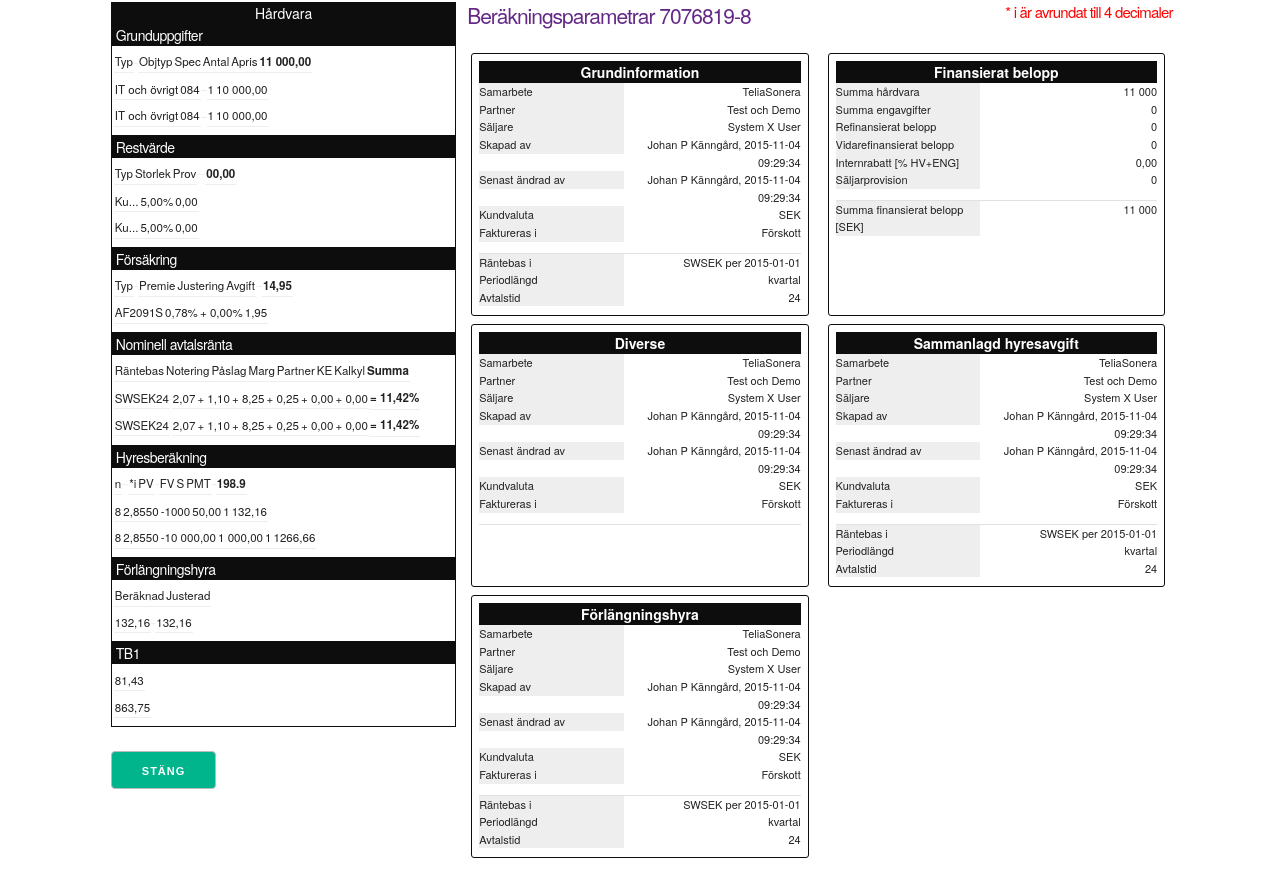
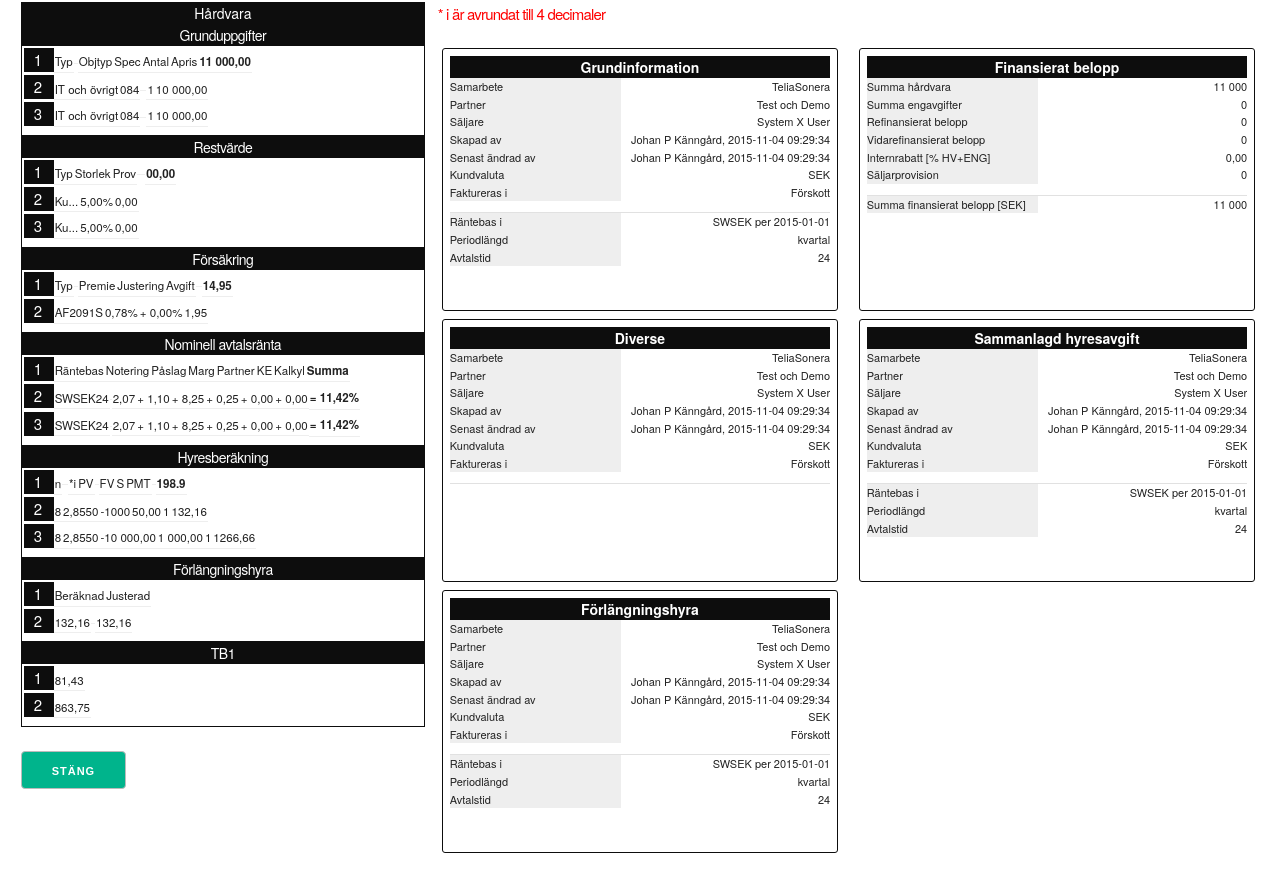
Before and after one commit to Ferdinand1945/params, a website: page index.html in a window 1280 px wide. Shown: the part 66-936 px from the top of the page. Drawn offline with nearby package versions, Linux system fonts and the light colour scheme.

Commit message:
loop less and fix in responsive

```diff
--- a/css/skeleton.css
+++ b/css/skeleton.css
@@ -48,8 +48,10 @@
     padding: 0; }
 }
 
+
+
 /* For devices larger than 550px */
-@media (min-width: 550px) {
+@media (min-width: 1210px) {
   .container {
     width: 80%; }
   .column,
@@ -63,7 +65,7 @@
   .one.columns                    { width: 4.66666666667%; }
   .two.columns                    { width: 13.3333333333%; }
   .three.columns                  { width: 22%;            }
-  .four.columns                   { width: 30.6666666667%; }
+  .four.columns                   { width: 100%; }
   .five.columns                   { width: 39.3333333333%; }
   .six.columns                    { width: 48%;            }
   .seven.columns                  { width: 56.6666666667%; }
@@ -409,10 +411,14 @@ there.
 @media (min-width: 550px) {}
 
 /* Larger than tablet */
-@media (min-width: 750px) {}
+@media (min-width: 750px) {
+   .four.columns { width: 100%; }
+}
 
 /* Larger than desktop */
 @media (min-width: 1000px) {}
 
 /* Larger than Desktop HD */
-@media (min-width: 1200px) {}
+@media (max-width: 1213px) {
+
+}
--- a/css/style.less
+++ b/css/style.less
@@ -1,23 +1,40 @@
 /******* Colors *********/
-@black:  #0D0D0D;
+@black: #0D0D0D;
 @white: #fff;
 @grey: #eee;
 @purple: #642887;
 @close: #00B48C;
 /******* Size ********/
-@size-xs:0.772em;
+@size-xs: 0.772em;
 @base-size: 1em;
 @size-s: 1.4em;
 @size-m: 1.8em;
 @size-l: 2.2em;
+/******* Numbers on tables *******/
+@iterations: 15;
 
-body { }
+.mixin-loop (@i) when (@i > 0) {
+  tr:nth-child(@{i}):after {
+    content: "@{i}";
+    float: left;
+      padding:0 10px;;
+      width: 10px;
+      background: @black;
+      color: @white;
+  }
+  .mixin-loop(@i - 1);
+}
+.mixin-loop(@iterations);
+
+
+
 dl {
     width: 100%;
     overflow: hidden;
     padding: 0;
     margin: 0;
 }
+
 dt {
     float: left;
     width: 45%;
@@ -25,6 +42,7 @@ dt {
     padding: 0;
     margin: 0;
 }
+
 dd {
     float: left;
     width: 55%;
@@ -32,13 +50,17 @@ dd {
     margin: 0;
     text-align: right;
 }
-h1, h2, h3, h4 {
-    color: @purple;
-}
+
+h1, h2, h3, h4 { color: @purple; }
+
 h1 { font-size: @size-l; }
+
 h2 { font-size: @size-m; }
+
 h3 { font-size: @size-s; }
+
 h5 { font-size: @base-size; }
+
 hr { margin-top: @base-size; }
 
 input[type="button"] {
@@ -53,6 +75,7 @@ input[type="button"] {
     font-size: 14px;
     text-align: center;
 }
+
 .block {
     display: block;
     border: 1px solid @black;
@@ -61,50 +84,48 @@ input[type="button"] {
     font-size: 11px;
     border-radius: 3px;
     min-height: 247px;
+    min-width: 380px;
 }
-.border {
-    border: 1px solid @black;
-}
-.column, .columns {
-    margin-left: 1%;
-}
+
+.border { border: 1px solid @black; }
+
+.column, .columns { margin-left: 1%; }
+
 .container {
-    max-width: 1080px;
-    width: 86%;
-}
-.font-m {
-    font-size: 1.6em;
-}
-.full-size {
+    max-width: 100%;
     width: 100%;
 }
-.inline {
-    display: inline-block;
-}
-.inline td{
-    display: inline-block;
-}
+
+.font-m { font-size: 1.6em; }
+.grey { background: @grey;}
+
+.full-size { width: 100%; }
+
+.inline { display: inline-block; }
+
+.inline td { display: inline-block; }
+
 .left {
     text-align: left;
     padding-left: 4px;
 }
-.no-margin {
-    margin-bottom: 0rem;
-}
-.pull-up {
-    margin: 10px;
-}
+
+.no-margin { margin-bottom: 0rem; }
+
+.pull-up { margin: 10px; }
+
 .red {
     color: red;
     font-size: @base-size;
 }
-.right {
-    float: right;
-}
+
+.right { float: right; }
+
 table {
     margin-bottom: 0em;
     width: 100%;
 }
+
 tr td {
     display: block;
     padding: 1px !important;
@@ -112,9 +133,8 @@ tr td {
     border-collapse: collapse;
     font-size: @size-xs;
 }
+
 /********** media querys **********/
-@media screen and (min-width: 700px) {
-    .four.columns {
-        width: 31.999%;
-    }
+@media screen and (min-width: 1210px) {
+    .four.columns { width: 31.999%; }
 }
--- a/index.html
+++ b/index.html
@@ -17,7 +17,7 @@
           <table class="inline">
             <!-- row #1 -->
             <tr>
-              <div class="black left">
+              <div class="black">
                 <h5 class="no-margin">Grunduppgifter</h5>
               </div>
               <td>Typ</td>
@@ -53,10 +53,10 @@
         </div>
 
         <!-- section #2 -->
-        <div class="border ">
+        <div class="border">
           <table class="inline">
             <tr>
-              <div class="black left">
+              <div class="black">
                 <h5 class="no-margin">Restvärde</h5>
               </div>
               <td>Typ</td>
@@ -87,7 +87,7 @@
         <div class="border">
           <table class="inline">
             <tr>
-              <div class="black left">
+              <div class="black">
                 <h5 class="no-margin">Försäkring</h5>
               </div>
               <td>Typ</td>
@@ -115,7 +115,7 @@
         <div class="border">
           <table class="inline">
             <tr>
-              <div class="black left">
+              <div class="black">
                 <h5 class="no-margin">Nominell avtalsränta</h5>
               </div>
               <td>Räntebas</td>
@@ -158,7 +158,7 @@
         <div class="border">
           <table class="inline">
             <tr>
-              <div class="black left">
+              <div class="black">
                 <h5 class="no-margin">Hyresberäkning</h5>
               </div>
               <td>n</td>
@@ -201,7 +201,7 @@
         <div class="border">
           <table class="inline">
             <tr>
-              <div class="black left">
+              <div class="black">
                 <h5 class="no-margin">Förlängningshyra</h5>
               </div>
               <td>Beräknad</td>
@@ -221,7 +221,7 @@
         <div class="border">
           <table class="inline">
             <tr>
-              <div class="black left">
+              <div class="black">
                 <h5 class="no-margin">TB1</h5>
               </div>
               <td>81,43</td>
@@ -239,7 +239,7 @@
       <!-- End of tables menu -->
       <!-- start body blocks -->
       <div class="eight columns">
-        <h3 class="inline">Beräkningsparametrar 7076819-8</h3> <h4 class="inline right red">* i är avrundat till 4 decimaler</h4>
+        <h4 class="inline red">* i är avrundat till 4 decimaler</h4>
       </div>
 
       <div class="four columns">
```
Also changed, not shown: css/style.css.
